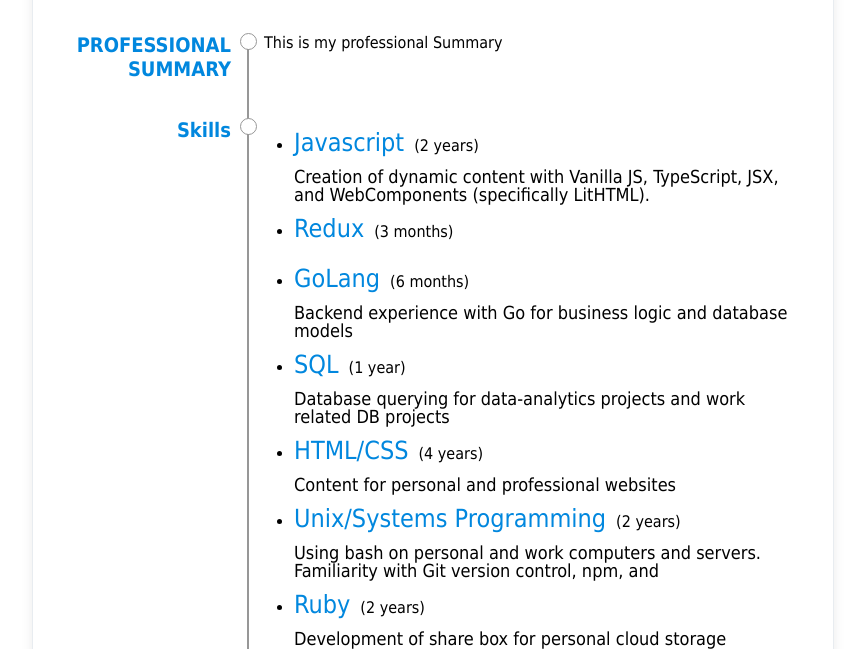
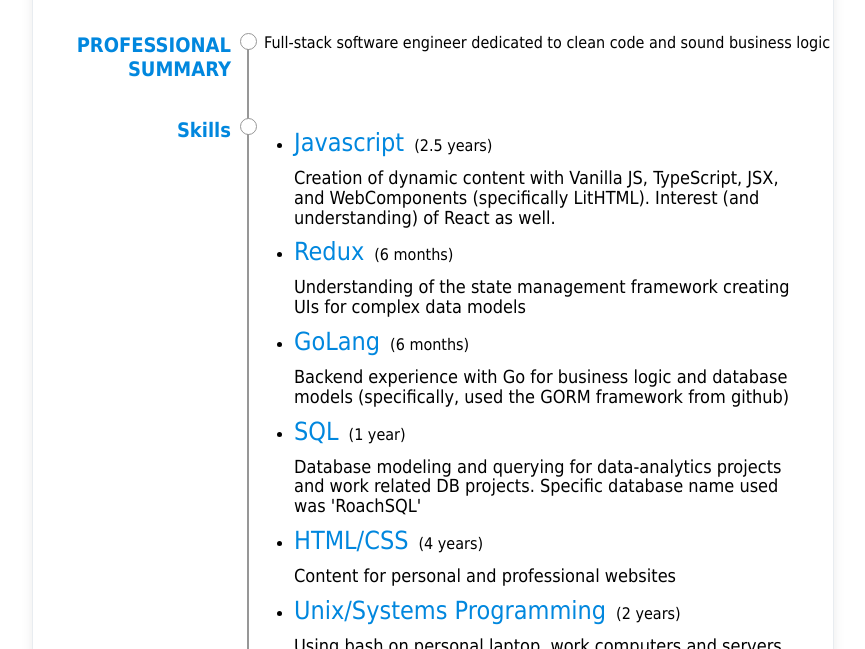
Before and after one commit to michaelairola/Resume, a plain HTML site: page Resume.html in a window 1280 px wide. Shown: the part 303-952 px from the top of the page, without its empty margins (207-1072 px from the left). Drawn offline with Linux system fonts and the light colour scheme.

Commit message:
add personal data to my branch of the template

```diff
--- a/Resume.html
+++ b/Resume.html
@@ -32,7 +32,7 @@
   		</span>
   		<span id="skills" class="right cell"></span>
   	</div>
-  	<div class="row" id="3">
+<!--   	<div class="row" id="3">
       <div class="outside-box"></div>
   		<span id="history-label" class="left cell"> Work History </span>
   		<span class="mid cell">
@@ -41,7 +41,7 @@
         <div class="line2"></div>
 	  	</span>
   		<span id="workHistory" class="right cell"></span>
-  	</div>
+  	</div> -->
   	<div class="row" id="4">
       <div class="outside-box"></div>
   		<span id="education-label" class="left cell"> Education </span>
--- a/script.js
+++ b/script.js
@@ -19,32 +19,36 @@ const infoData = {
 	Cell: '(831) 210-9163',
 	Address: '425 Purisima Ave, 94086 Sunnyvale CA'
 }
-const professionalSummary = () => 'This is my professional Summary';
-const workHistory = () => 'Full stack software developer for FQ Systems';
+const professionalSummary = () => 'Full-stack software engineer dedicated to clean code and sound business logic';
+const workHistory = () => 'Software developer for FQ Systems';
 const education = () => 'B.S. Mathematics, Physics Minor. University California, Santa Barbara';
 const skillsData = {
-	"Javascript": { time: "2 years",
+	"Javascript": { time: "2.5 years",
 		description: `Creation of dynamic content with Vanilla JS, TypeScript, JSX,
-					  and WebComponents (specifically LitHTML).`,
+					  and WebComponents (specifically LitHTML). Interest (and understanding) of React as well.`,
 	},
-	"Redux": { time: "3 months",
-		description: ``,
+	"Redux": { time: "6 months",
+		description: `Understanding of the state management framework
+		creating UIs for complex data models`,
 	},
 	"GoLang": { time: "6 months",
-		description: "Backend experience with Go for business logic and database models",
+		description: "Backend experience with Go for business logic and database models (specifically, used the GORM framework from github)",
 	},
 	"SQL": { time: "1 year",
-		description: "Database querying for data-analytics projects and work related DB projects",
+		description: `Database modeling and querying for data-analytics
+			projects and work related DB projects. Specific database name
+			used was 'RoachSQL'`,
 	},
 	"HTML/CSS": { time: "4 years",
 		description: "Content for personal and professional websites",
 	},
 	"Unix/Systems Programming": { time: "2 years",
-		description: `Using bash on personal and work computers and servers.
-					  Familiarity with Git version control, npm, and `,
+		description: `Using bash on personal laptop, work computers and servers.`,
 	},
-	"Ruby": { time: "2 years",
-		description: "Development of share box for personal cloud storage",
+	"Production Application Managment": { time: "2 years",
+		description: `Git version control, npm, ruby,
+			webpack, grunt and docker for application management systems. Knowledge of
+			Istio, kubernetes, and Google Cloud Platforms for production-side development`,
 	}
 };
 
@@ -65,6 +69,7 @@ const info = () => `
 <div id=""><span id="cell">${infoData.Cell}</span> | <span id="email">${infoData.Email}</span></div>
 <div id="address">${infoData.Address}</div>
 `;
+
 const smallCircleContainer = () => `<div class="circle small-circle"></div>`;
 const largeCircleContainer = () => `<div class="circle large-circle"><text id="initials">MA</text></div>`;
 
@@ -103,7 +108,7 @@ window.onload = function() {
 	renderById(info)
 	renderById(professionalSummary)
 	renderById(skills);
-	renderById(workHistory)
+	// renderById(workHistory)
 	renderById(education)
 
 	// For printing the page properly
--- a/style.css
+++ b/style.css
@@ -154,6 +154,6 @@
 }
 .xpDescription {
 	font-size: 18px;
-	line-height: 1;
+	line-height: 1.1;
 
 }
```
